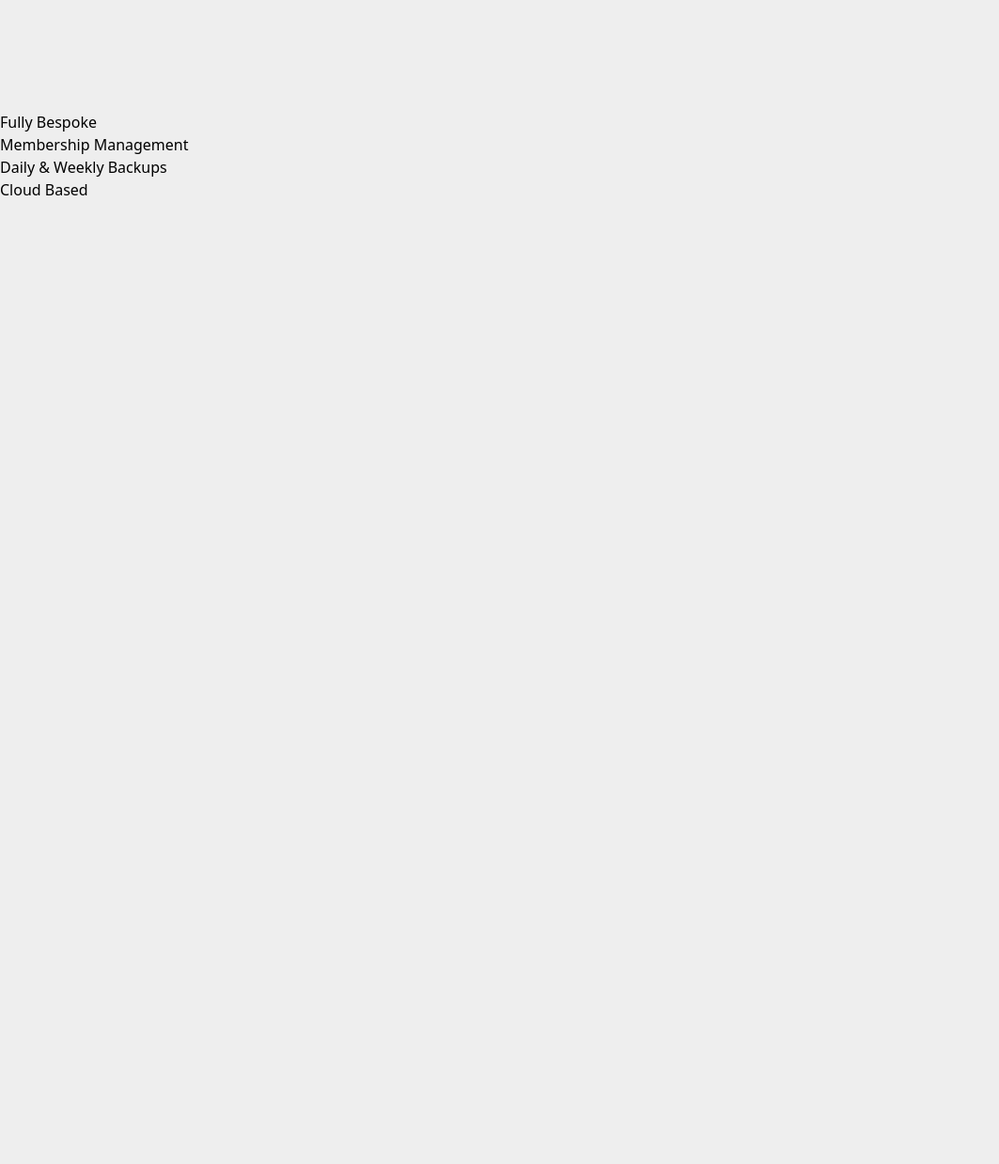
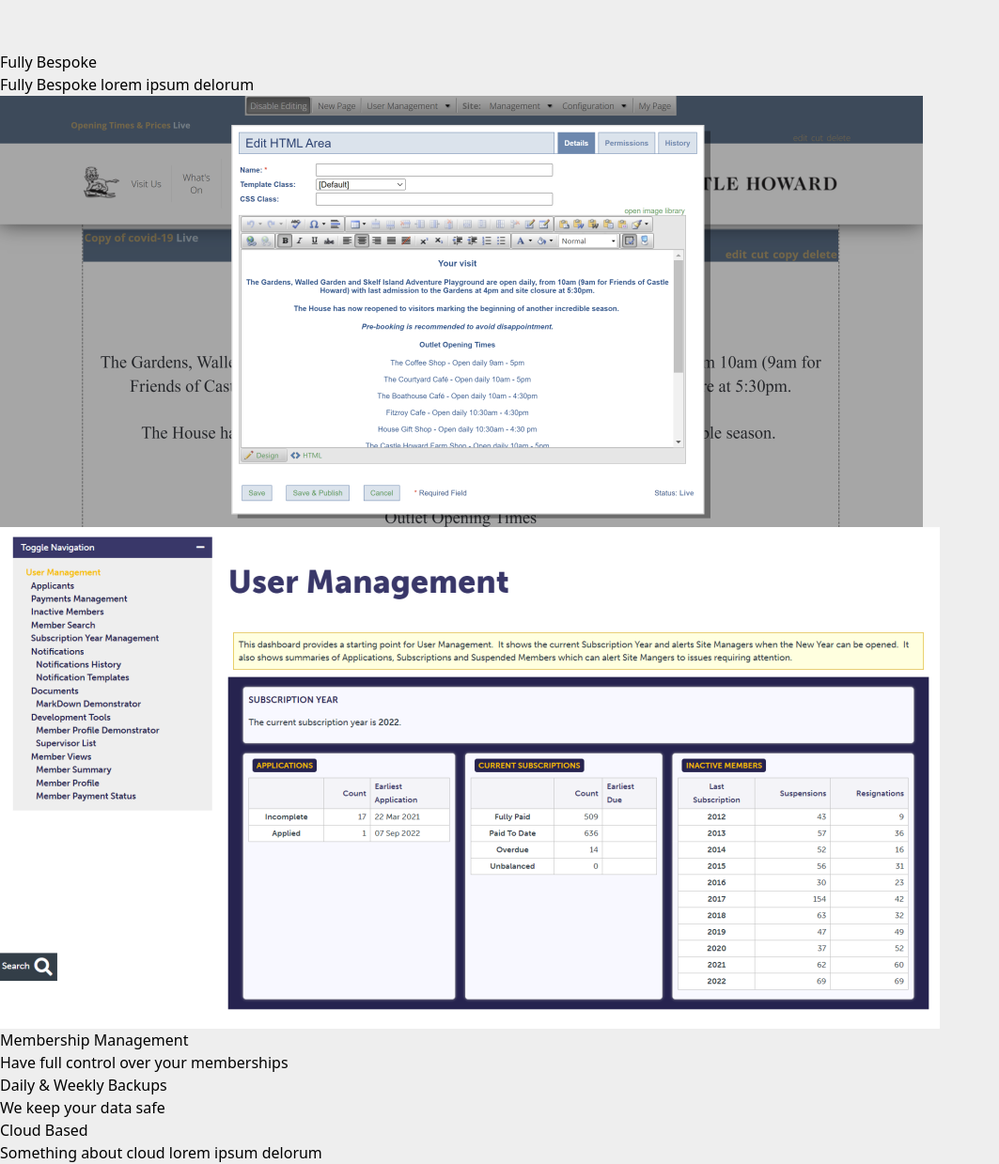
Before and after one commit to ajbates93/hci-cms-microsite, a Vue app: page / in a window 1280 px wide. Shown: the part 1239-2478 px from the top of the page at 94% size, without its empty margins (0-1063 px from the left). Before the commit the page ends 1453 px from the top, so only its background shows below. Built offline with nearby package versions, Linux system fonts and the light colour scheme.

Commit message:
feat: begin implementing CMS features section

```diff
--- a/src/App.vue
+++ b/src/App.vue
@@ -10,7 +10,7 @@
 <template>
   <Header />
   <Banner />
-  <main id="main" role="main" dark:bg-white bg-slate-3 transition min-h-300 text-center>
+  <main id="main" role="main" dark:bg-slate-7 bg-slate-3 transition min-h-300 text-center>
     <DarkDivider />
     <Features />
   </main>
--- a/src/components/DarkDivider.vue
+++ b/src/components/DarkDivider.vue
@@ -1,5 +1,5 @@
 <template>
-  <div id="divider" dark:bg-white bg-slate-3>
-    <svg viewBox="0 0 500 150" preserveAspectRatio="none" style="height: 100%; width: 100%;"><path d="M0.00,49.99 C133.41,87.33 271.49,-49.99 500.00,49.99 L500.00,0.00 L0.00,0.00 Z" style="stroke: none;"></path></svg>
+  <div id="divider" dark:bg-slate-7 bg-slate-3>
+    <svg viewBox="0 0 500 125" preserveAspectRatio="none" style="height: 100%; width: 100%;"><path d="M0.00,49.99 C133.41,87.33 271.49,-49.99 500.00,49.99 L500.00,0.00 L0.00,0.00 Z" style="stroke: none;"></path></svg>
   </div>
 </template>
--- a/src/components/Features.vue
+++ b/src/components/Features.vue
@@ -2,17 +2,45 @@
 import { ref } from 'vue'
 import { useElementVisibility } from "@vueuse/core";
 
-const target = ref<HTMLDivElement>()
-const targetIsVisible = useElementVisibility(target)
+const features = ref<HTMLDivElement>()
+const targetIsVisible = useElementVisibility(features)
 </script>
 
 <template>
-  <div ref="target" :class="targetIsVisible ? ['active'] : ''">
-    <div>Fully Bespoke</div>
-    <div>Membership Management</div>
-    <div>Daily & Weekly Backups</div>
-    <div>Cloud Based</div>
-  </div>
+  <section ref="features" transition opacity-0 dark:text="#fff"
+    max-w-300 mx-auto px10
+    :class="targetIsVisible ? ['active opacity-100'] : ''">
+    <div class="section" mb15 text-left flex justify-between>
+      <div class="section-content">
+        <div text-5xl mb5 font-bold class="feature-title">Fully Bespoke</div>
+        <div text-xl mb5 font-mono class="feature-subtitle">Fully Bespoke lorem ipsum delorum</div>
+      </div>
+      <div class="section-image" max-w-110 rounded-lg overflow-auto ml5>
+        <picture>
+          <img src="/images/feature-1.png" alt="feature image" title="Fully Bespoke and Customisable Interface" />
+        </picture>
+      </div>
+    </div>
+    <div class="section" mb15 text-right flex justify-between>
+      <div class="section-image" max-w-110 rounded-lg overflow-auto mr5>
+        <picture>
+          <img src="/images/feature-2.png" alt="feature image" title="Membership Management" />
+        </picture>
+      </div>
+      <div class="section-content">
+        <div text-5xl mb5 font-bold class="feature-title">Membership Management</div>
+        <div text-xl mb5 font-mono class="feature-subtitle">Have full control over your memberships</div>
+      </div>
+    </div>
+    <div class="section" mb10 text-left>
+      <div text-5xl mb5 font-bold class="feature-title">Daily & Weekly Backups</div>
+      <div text-xl mb5 font-mono class="feature-subtitle">We keep your data safe</div>
+    </div>
+    <div class="section" mb10 text-right>
+      <div text-5xl mb5 font-bold class="feature-title">Cloud Based</div>
+      <div text-xl mb5 font-mono class="feature-subtitle">Something about cloud lorem ipsum delorum</div>
+    </div>
+  </section>
 </template>
 
 <style scoped>
```
Also changed, not shown: public/images/feature-1.png (added), public/images/feature-2.png (added).
